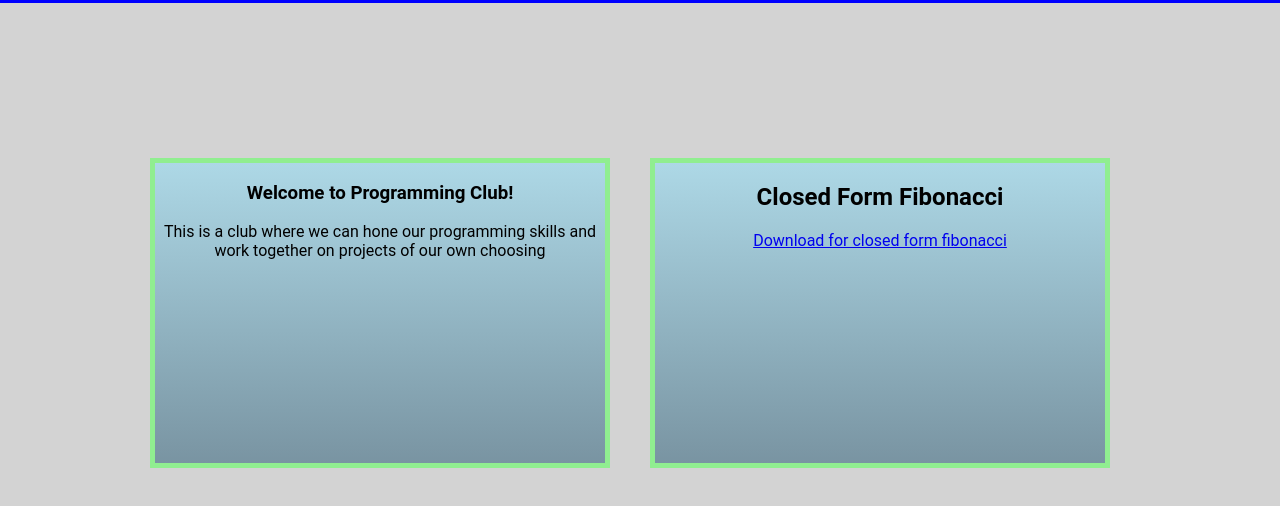
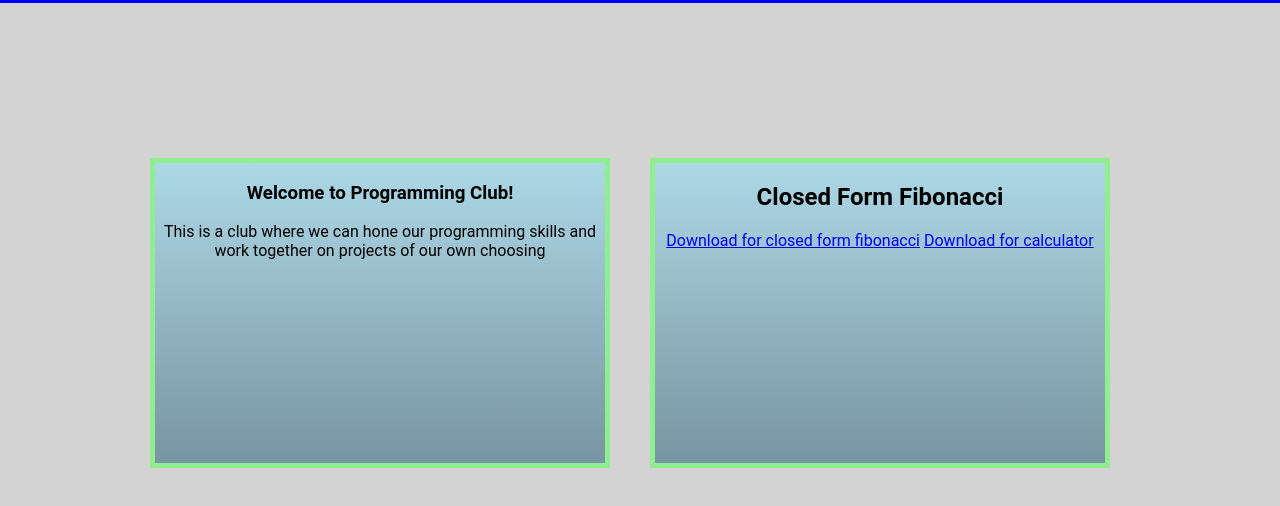
Before and after one commit to howelg/polyPrepProgramming, a plain HTML site: page index.html in a window 1280 px wide. Shown: the part 192-698 px from the top of the page. Drawn offline with Linux system fonts and the light colour scheme.

Commit message:
Update index.html

```diff
--- a/index.html
+++ b/index.html
@@ -20,6 +20,7 @@
     <div id="Project1">
       <h2>Closed Form Fibonacci</h2>
           <a href="ClosedFormFib.java" download="CFib.java"> Download for closed form fibonacci</a>
+          <a href="NovissimaCalculator"> Download for calculator</a>
     </div>
     <div id="footer">
       <p> Copyright 2023</p>
```
